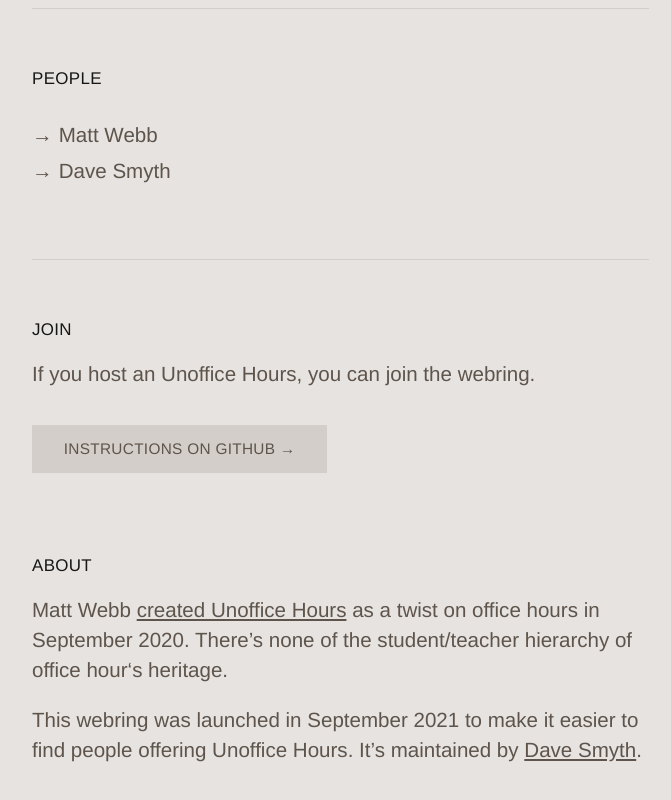
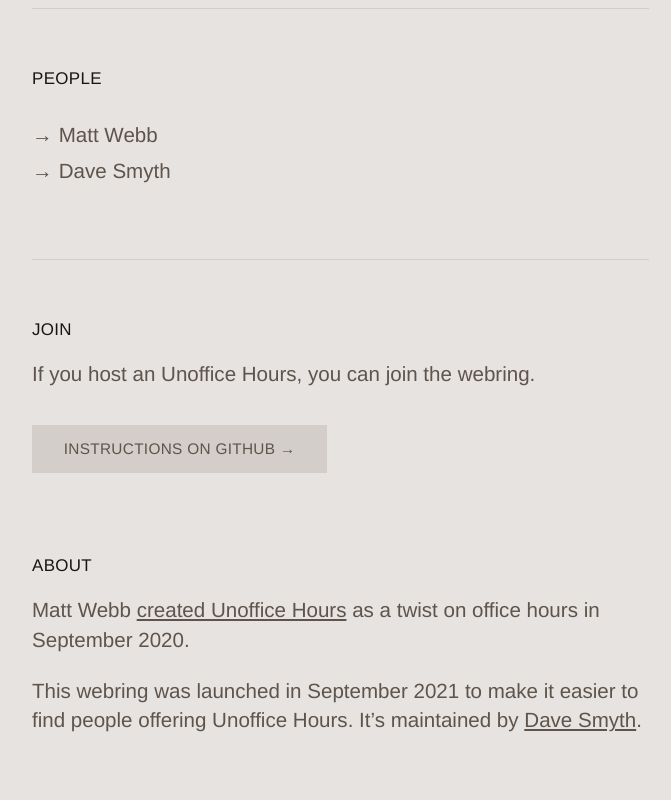
Before and after one commit to dave-smyth/unoffice-hours-webring, a plain HTML site: page index.html in a window 1280 px wide. Shown: the part 364-1164 px from the top of the page, without its empty margins (48-719 px from the left). Drawn offline with nearby package versions, Linux system fonts and the light colour scheme; a web font is replaced by a local one.

Commit message:
Update index.html

```diff
--- a/index.html
+++ b/index.html
@@ -37,7 +37,7 @@
                 <p>If you host an Unoffice Hours, you can join the webring.</p>
                 <p><a href="https://github.com/websmyth/unoffice-hours-webring" class="button">Instructions on Github &rarr;</a></p>
                 <h2>About</h2>
-                <p>Matt Webb <a href="https://interconnected.org/home/2020/09/24/unoffice_hours">created Unoffice Hours</a> as a twist on office hours in September 2020. There’s none of the student/teacher hierarchy of office hour‘s heritage.</p>
+                <p>Matt Webb <a href="https://interconnected.org/home/2020/09/24/unoffice_hours">created Unoffice Hours</a> as a twist on office hours in September 2020.</p>
                 <p>This webring was launched in September 2021 to make it easier to find people offering Unoffice Hours. It’s maintained by <a href="https://davesmyth.com">Dave Smyth</a>.</p>
             </section>
         </article>
```
